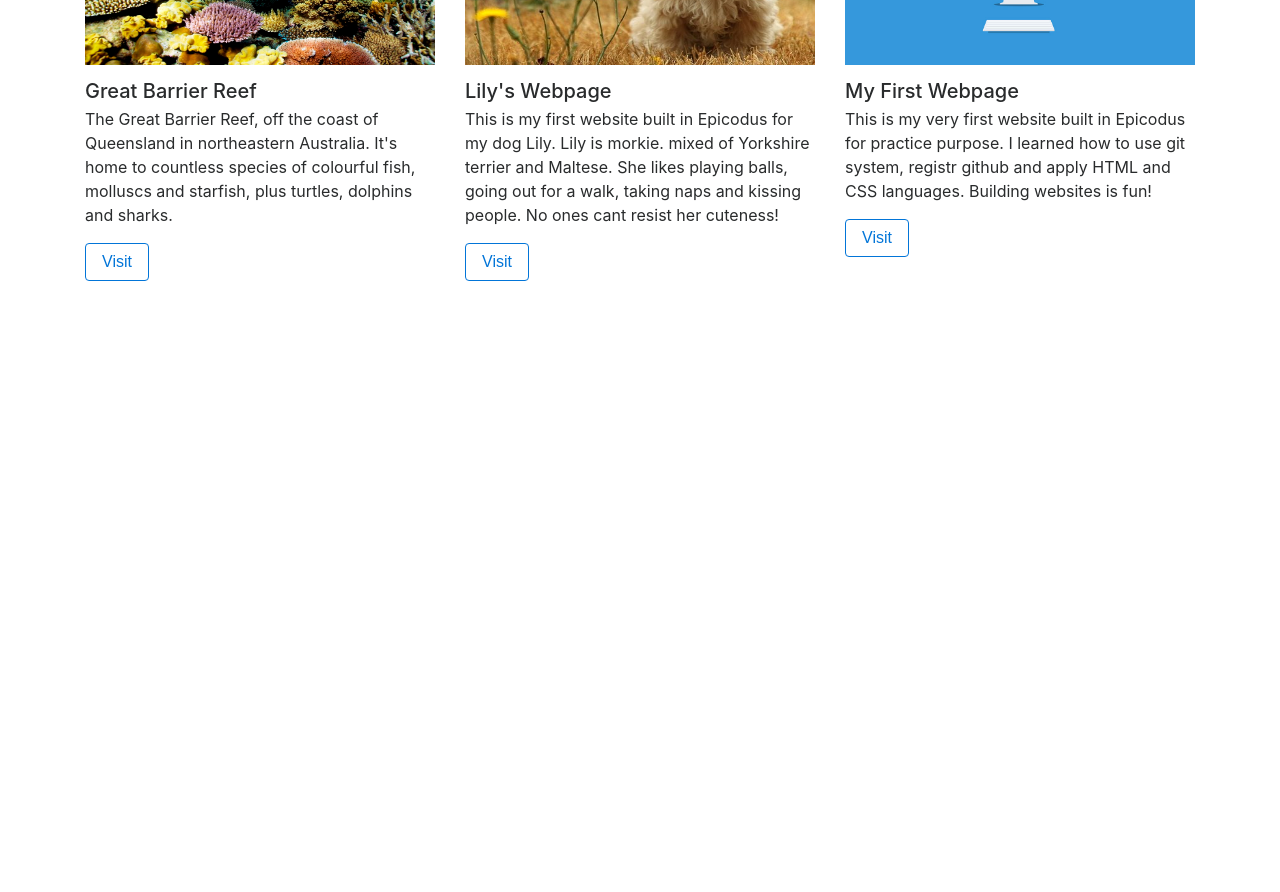
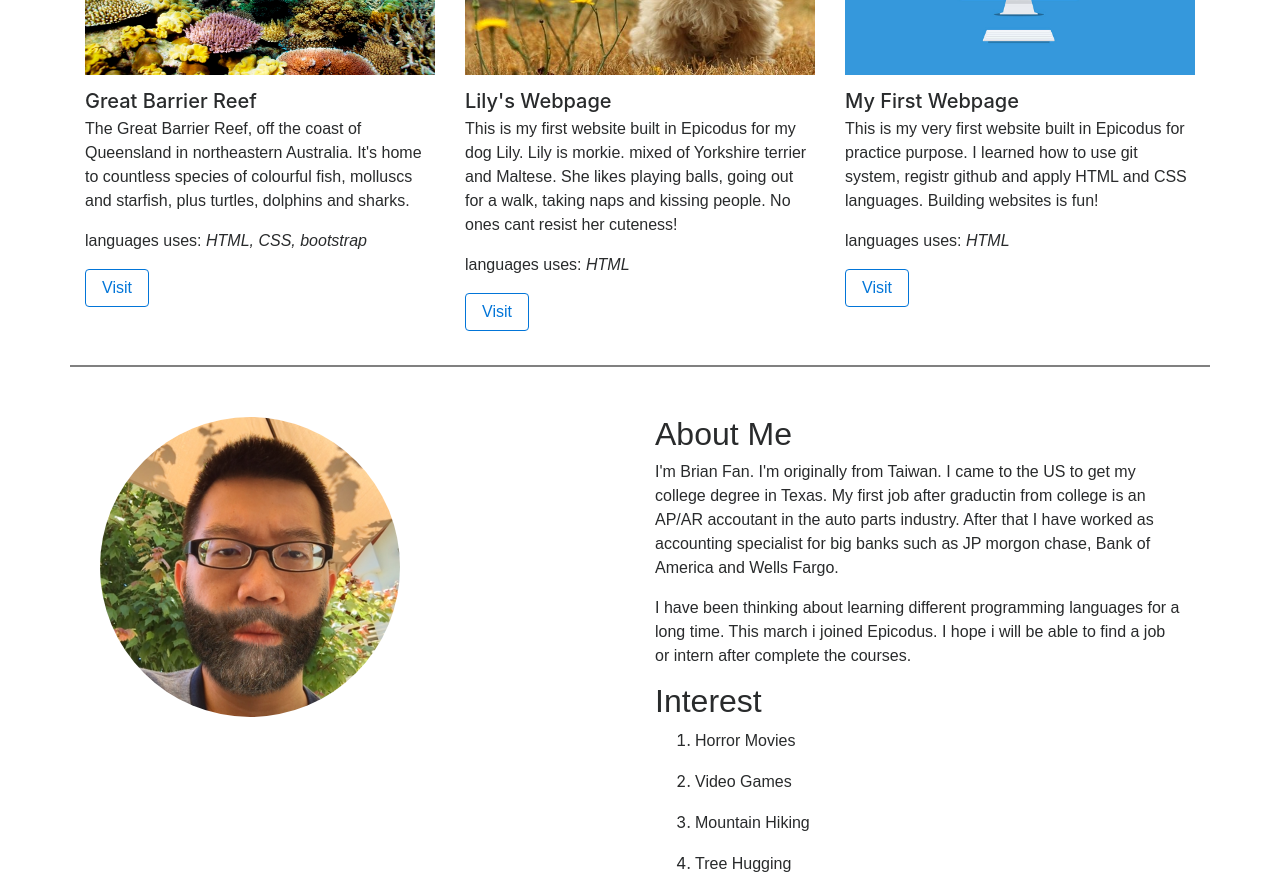
Before and after one commit to txbluebee/fan-portfolio, a plain HTML site: page index.html in a window 1280 px wide. Shown: the part 1266-2158 px from the top of the page. Before the commit the page ends 1605 px from the top, so only its background shows below. Drawn offline with nearby package versions, Linux system fonts and the light colour scheme; a script that the page names is missing; a web font is replaced by a local one.

Commit message:
add about me section

```diff
--- a/css/main.css
+++ b/css/main.css
@@ -14,7 +14,10 @@ body {
   margin: 0 auto;
 }
 
-/*font-family: 'Fira Sans Condensed', sans-serif;*/
+h1, h2, p {
+  font-family: 'Fira Sans Condensed', sans-serif;
+}
+
 
 /****Navigation****/
 
@@ -65,6 +68,7 @@ nav ul li a:hover {
 
 .portfolio {
   margin-top: 0;
+  padding-bottom: 30px;
 }
 
  .portfolio .col-lg-4 img {
@@ -73,7 +77,7 @@ nav ul li a:hover {
 }
 
  .portfolio .col-lg-4 {
-   height: 450px;
+   height: 460px;
  }
 
  .portfolio h5 {
@@ -82,3 +86,24 @@ nav ul li a:hover {
  }
 
  /****About Me****/
+
+ .content .container {
+   padding-top: 50px;
+   border-top: 2px solid grey;
+ }
+
+.col-1, .col-3 {
+  width: 30%;
+  float: left;
+}
+
+.col {
+  width: 50%;
+  float: left;
+}
+
+.about-img {
+  width: 300px;
+  height: 300px;
+  border-radius: 50%;
+}
--- a/index.html
+++ b/index.html
@@ -43,36 +43,42 @@
         <a href="https://github.com/txbluebee/animal-shelter" target="_blank"><img class="img-fluid" src="img/animal-shelter.jpg" alt="animal shelter"></a>
         <h5>Seattle Animal Shelter</h5>
         <p>Seatte animal sheter is the best place where you can find your fluffy friends. Wanna adopt the animals? Come visit for more information</p>
+        <p>languages uses: <em> HTML, CSS</em></p>
         <a href="https://github.com/txbluebee/animal-shelter" target="_blank"><button type="button" class="btn btn-outline-primary">Visit</button></a>
       </div>
       <div class="col-lg-4 col-md-6">
         <a href="https://github.com/txbluebee/hello-world" target="_blank"><img class="img-fluid" src="img/hello-world.jpg" alt="hello world"></a>
         <h5>Hello World</h5>
         <p>Hello is usually the first word to learn when you learn foreign languages. The website would show you how to say Hello in different languages. Are you ready to say hello to the world? </p>
+        <p>languages uses: <em> HTML</em></p>
         <a href="https://github.com/txbluebee/hello-world" target="_blank"><button type="button" class="btn btn-outline-primary">Visit</button></a>
       </div>
       <div class="col-lg-4 col-md-6">
         <a href="https://github.com/txbluebee/flip-flops" target="_blank"><img class="img-fluid" src="https://media-cdn.tripadvisor.com/media/photo-o/07/10/96/71/pelican-grand-beach-resort.jpg" alt="flip-flop"></a>
         <h5>Flip-Flops</h5>
         <p>Flip-Flops is the high-end resort and hotel located in the beautiful island in south Asia. You can come here for family travel, honeymoon or simply get away for your busy life. Book your next vacation here! </p>
+        <p>languages uses: <em> HTML, CSS, bootstrap</em></p>
         <a href="https://github.com/txbluebee/flip-flops" target="_blank"><button type="button" class="btn btn-outline-primary">Visit</button></a>
       </div>
       <div class="col-lg-4 col-md-6">
           <a href="https://github.com/txbluebee/flip-flops" target="_blank"><img class="img-fluid" src="img/barrier-reef.jpg" alt="barrier reef"></a>
           <h5>Great Barrier Reef</h5>
           <p>The Great Barrier Reef, off the coast of Queensland in northeastern Australia. It's home to countless species of colourful fish, molluscs and starfish, plus turtles, dolphins and sharks.</p>
+          <p>languages uses: <em> HTML, CSS, bootstrap</em></p>
           <a href="https://github.com/txbluebee/flip-flops" target="_blank"><button type="button" class="btn btn-outline-primary">Visit</button></a>
       </div>
       <div class="col-lg-4 col-md-6">
           <a href="https://github.com/txbluebee/lily-webpage" target="_blank"><img class="img-fluid" src="img/morkie.jpg" alt="morkie"></a>
           <h5>Lily's Webpage</h5>
           <p>This is my first website built in Epicodus for my dog Lily. Lily is morkie. mixed of Yorkshire terrier and Maltese. She likes playing balls, going out for a walk, taking naps and kissing people. No ones cant resist her cuteness! </p>
+          <p>languages uses: <em> HTML</em></p>
           <a href="https://github.com/txbluebee/lily-webpage" target="_blank"><button type="button" class="btn btn-outline-primary">Visit</button></a>
       </div>
       <div class="col-lg-4 col-md-6">
           <a href="https://github.com/txbluebee/my-first-webpage" target="_blank"><img class="img-fluid" src="img/web.jpg" alt="morkie"></a>
           <h5>My First Webpage</h5>
           <p>This is my very first website built in Epicodus for practice purpose. I learned how to use git system, registr github and apply HTML and CSS languages. Building websites is fun! </p>
+          <p>languages uses: <em> HTML</em></p>
           <a href="https://github.com/txbluebee/my-first-webpage" target="_blank"><button type="button" class="btn btn-outline-primary">Visit</button></a>
       </div>
     </div><!-- /row -->
@@ -83,10 +89,24 @@
 
 <div class="content">
   <div class="container">
-    <img src="" alt="">
+    <div class="col">
+      <img class="about-img" src="img/me.jpg" alt="Brian Fan">
+    </div>
+    <div class="col">
+      <h2>About Me</h2>
+        <p>I'm Brian Fan. I'm originally from Taiwan. I came to the US to get my college degree in Texas. My first job after graductin from college is an AP/AR accoutant in the auto parts industry. After that I have worked as accounting specialist for big banks such as JP morgon chase, Bank of America and Wells Fargo.</p>
+        <p>I have been thinking about learning different programming languages for a long time. This march i joined Epicodus. I hope i will be able to find a job or intern after complete the courses. </p>
+      <h2>Interest</h2>
+      <ol>
+        <li><p>Horror Movies</p></li>
+        <li><p>Video Games</p></li>
+        <li><p>Mountain Hiking</p></li>
+        <li><p>Tree Hugging</p></li>
+      </ol>
+    </div>
+  </div>
+</div>  <!-- /About Me -->
 
-  </div>
-</div>
 
 
 
```
Also changed, not shown: img/me.jpg (added).
